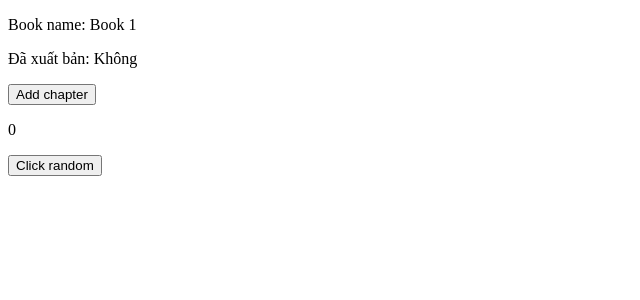
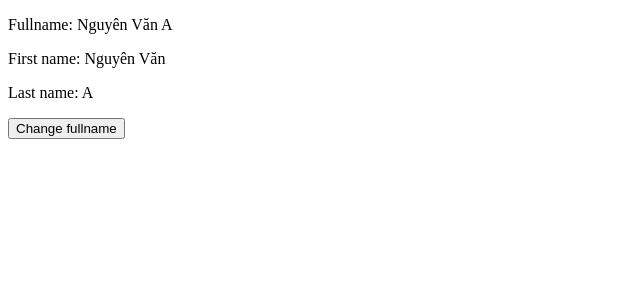
Before and after one commit to 1996Khanh/LearnVueJs, a Vue app: page / in a window 1280 px wide. Shown: the top 300 px of the page, without its empty margins (0-640 px from the left). Built offline with nearby package versions, Linux system fonts and the light colour scheme.

Commit message:
Computed getter and setter

```diff
--- a/src/App.vue
+++ b/src/App.vue
@@ -1,35 +1,28 @@
 <script setup>
-import { reactive, computed, ref } from 'vue'
+import { computed, ref } from 'vue'
 
-const book = reactive({
-  name: 'Book 1',
-  chapters: [],
+const firstName = ref('Nguyên Văn')
+const lastName = ref('A')
+
+const fullName = computed({
+  get() {
+    return firstName.value + ' ' + lastName.value
+  },
+  set(newValue) {
+    ;[firstName.value, lastName.value] = newValue.split(',')
+  },
 })
 
-const isPublished = computed(() => {
-  console.log('function chạy')
-  return book.chapters.length > 0 ? 'Có' : 'Không'
-})
-
-// const isPublished = () => {
-//   console.log('function chạy')
-//   return book.chapters.length > 0 ? 'Có' : 'Không'
-// }
-
-const addChapter = () => {
-  book.chapters.push('Chapter')
+const changeFullname = () => {
+  fullName.value = 'Nguyễn Văn,B'
 }
-
-const count = ref(0)
 </script>
 
 <template>
   <div>
-    <p>Book name: {{ book.name }}</p>
-    <p>Đã xuất bản: {{ isPublished }}</p>
-    <button @click="addChapter">Add chapter</button>
-
-    <p>{{ count }}</p>
-    <button @click="count++">Click random</button>
+    <p id="count">Fullname: {{ fullName }}</p>
+    <p id="count">First name: {{ firstName }}</p>
+    <p id="count">Last name: {{ lastName }}</p>
+    <button @click="changeFullname">Change fullname</button>
   </div>
 </template>
```
